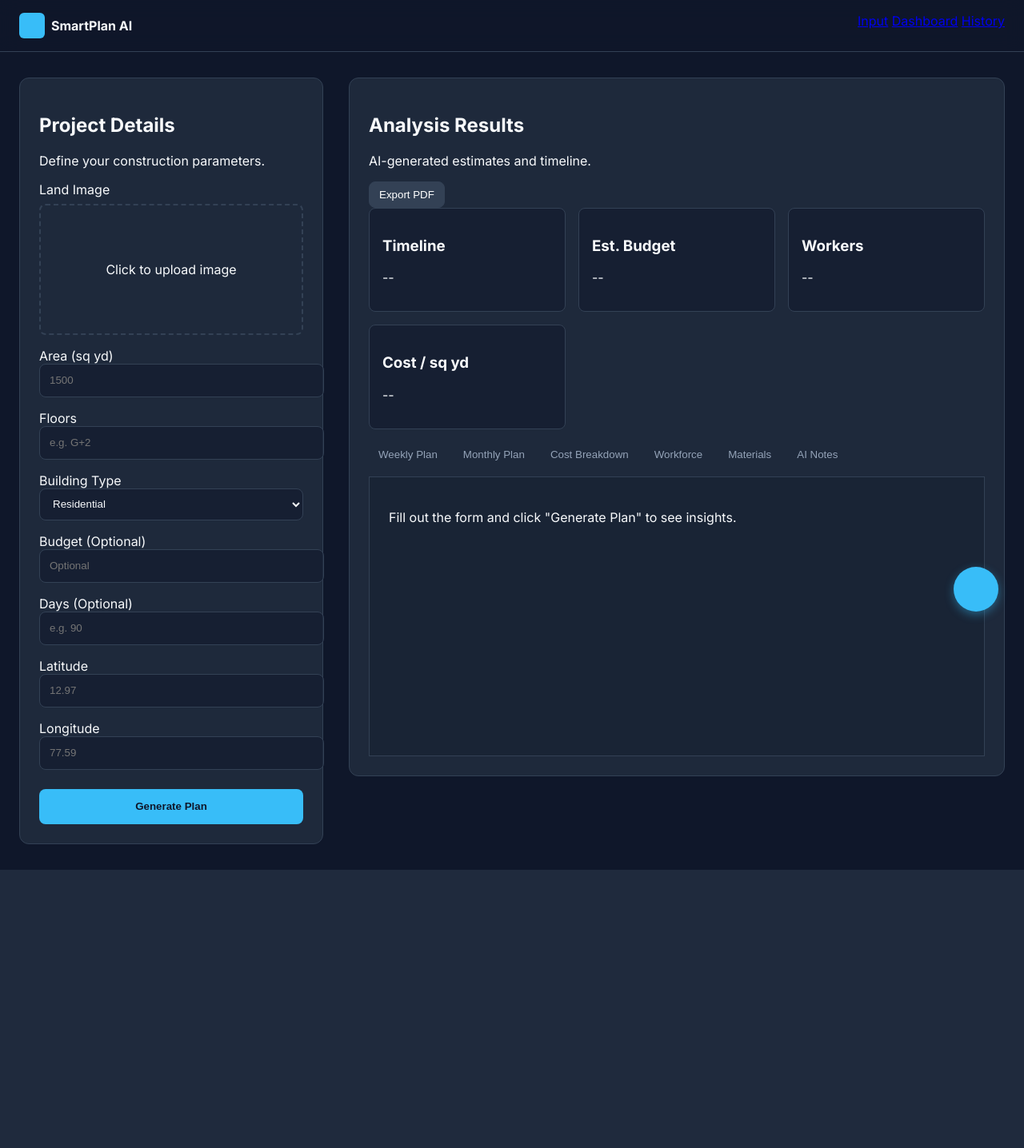
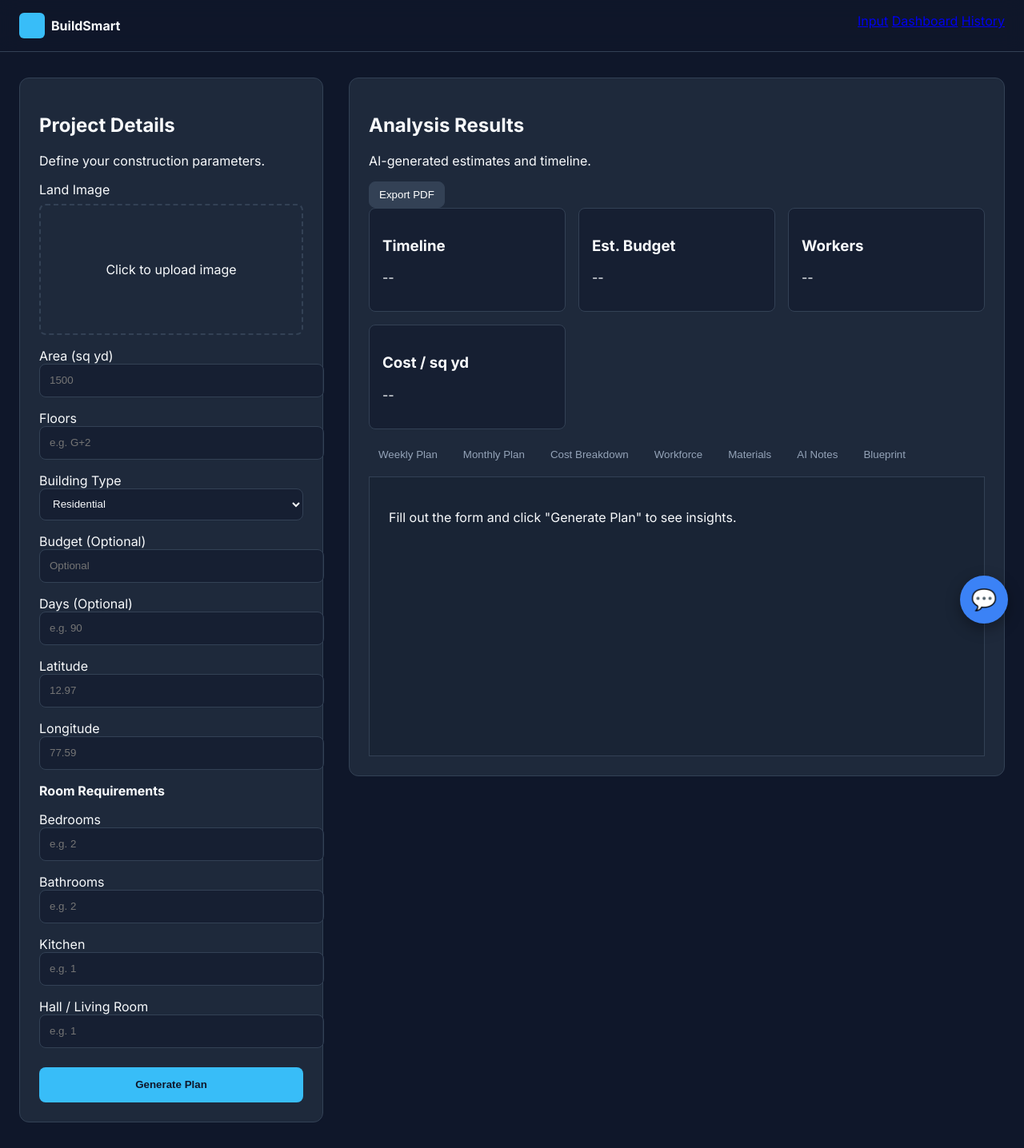
Before and after one commit to SanjanaPabolu/construction-ai-app, a Flask app: page / in a window 1280 px wide. Shown: the whole page at 80% size. Before the commit the page ends 1088 px from the top, so only its background shows below. Run offline with Flask 3, Linux system fonts and the light colour scheme; some libraries are stand-ins or nearby versions.

Commit message:
Final changes

```diff
--- a/app.py
+++ b/app.py
@@ -1,5 +1,8 @@
 import os
 import base64
+import requests
+from dotenv import load_dotenv
+from groq import Groq
 from flask import Flask, render_template, request, jsonify, send_file
 from werkzeug.utils import secure_filename
 from reportlab.lib.pagesizes import A4
@@ -7,6 +10,7 @@ from reportlab.platypus import SimpleDocTemplate, Paragraph, Spacer, Image
 from reportlab.lib.styles import getSampleStyleSheet
 
 app = Flask(__name__)
+load_dotenv()
 
 # ---------------- CONFIG ----------------
 UPLOAD_FOLDER = "uploads"
@@ -15,8 +19,124 @@ os.makedirs(UPLOAD_FOLDER, exist_ok=True)
 os.makedirs(PDF_FOLDER, exist_ok=True)
 
 app.config["UPLOAD_FOLDER"] = UPLOAD_FOLDER
+GROQ_API_KEY = os.getenv("GROQ_API_KEY")
+groq_client = Groq(api_key=GROQ_API_KEY)
+# ---------------- ROUTES ----------------
+# ================== HUGGING FACE BLUEPRINT ==================
 
-# ---------------- ROUTES ----------------
+HF_API_KEY = os.getenv("HF_API_KEY")
+HF_MODEL_URL = "https://router.huggingface.co/hf-inference/models/stabilityai/stable-diffusion-xl-base-1.0"
+
+def distribute_rooms(total_floors, bedrooms, bathrooms, kitchen, hall):
+    """
+    Distribute rooms logically across floors.
+    Ground floor gets hall & kitchen.
+    Remaining rooms spread across upper floors.
+    """
+
+    distribution = []
+
+    # ---------- Ground floor ----------
+    ground_bed = max(1, bedrooms // total_floors)
+    ground_bath = max(1, bathrooms // total_floors)
+
+    distribution.append({
+        "floor_label": "GROUND FLOOR",
+        "bedrooms": ground_bed,
+        "bathrooms": ground_bath,
+        "kitchen": kitchen,   # only ground
+        "hall": hall          # only ground
+    })
+
+    # Remaining rooms
+    remaining_bed = bedrooms - ground_bed
+    remaining_bath = bathrooms - ground_bath
+
+    # ---------- Upper floors ----------
+    for i in range(1, total_floors):
+
+        floors_left = total_floors - i
+
+        bed = max(0, remaining_bed // floors_left) if floors_left else 0
+        bath = max(0, remaining_bath // floors_left) if floors_left else 0
+
+        distribution.append({
+            "floor_label": f"FLOOR {i}",
+            "bedrooms": bed,
+            "bathrooms": bath,
+            "kitchen": 0,   # no kitchen upstairs
+            "hall": 0       # no main hall upstairs
+        })
+
+        remaining_bed -= bed
+        remaining_bath -= bath
+
+    return distribution
+
+
+def generate_blueprint(area, floors, building_type, bedrooms, bathrooms, kitchen, hall):
+    """
+    Generate AI blueprints for ALL floors dynamically.
+    Returns dictionary of floor_name → image_path.
+    """
+
+    headers = {
+        "Authorization": f"Bearer {HF_API_KEY}",
+        "Content-Type": "application/json",
+    }
+
+    # -------- Determine number of floors --------
+    total_floors = 1
+    if "+" in floors:
+        try:
+            total_floors = int(floors.split("+")[1]) + 1
+        except:
+            total_floors = 1
+    # ---------- Room distribution ----------
+    floor_plan = distribute_rooms(total_floors, bedrooms, bathrooms, kitchen, hall)
+
+    blueprints = {}
+
+    # -------- Generate blueprint for each floor --------
+    for i, floor in enumerate(floor_plan):
+
+        floor_label = floor["floor_label"]
+
+        prompt = f"""
+        high resolution 2D architectural floor plan,
+        clean black and white technical CAD blueprint,
+        NO perspective, NO shading, straight walls, readable labels,
+
+        {building_type} building,
+        total area {area} square yards,
+        THIS IMAGE SHOWS ONLY THE {floor_label},
+
+        {floor['bedrooms']} bedrooms,
+        {floor['bathrooms']} bathrooms,
+        {floor['kitchen']} kitchen,
+        {floor['hall']} living room,
+
+        top view professional architectural drawing
+        """
+
+        payload = {
+            "inputs": prompt,
+            "options": {"wait_for_model": True}
+        }
+
+        response = requests.post(HF_MODEL_URL, headers=headers, json=payload)
+
+        image_path = os.path.join("static", f"blueprint_{i}.png")
+
+        if response.status_code == 200:
+            with open(image_path, "wb") as f:
+                f.write(response.content)
+            blueprints[floor_label] = image_path
+        else:
+            print("HF ERROR:", response.text)
+    return blueprints
+
+LAST_RESULT = None
 
 @app.route("/")
 def home():
@@ -33,6 +153,12 @@ def analyze():
     days = request.form.get("days")
     lat = request.form.get("latitude")
     lon = request.form.get("longitude")
+    # -------- NEW ROOM INPUTS (Option B) --------
+    bedrooms = int(request.form.get("bedrooms", 1))
+    bathrooms = int(request.form.get("bathrooms", 1))
+    kitchen = int(request.form.get("kitchen", 1))
+    hall = int(request.form.get("hall", 1))
+
 
     # Save image
     image = request.files.get("land_image")
@@ -180,6 +306,8 @@ def analyze():
         weekly_plan.append("Week 19–26: Electrical, plumbing, plastering")
         weekly_plan.append("Final weeks: Painting, landscaping, inspection")
 
+    blueprint_path = generate_blueprint(area, floors, building_type,bedrooms, bathrooms, kitchen, hall)
+
     # ---------- FINAL RESPONSE ----------
     result = {
         "timeline": timeline,
@@ -218,9 +346,14 @@ def analyze():
             "latitude": lat,
             "longitude": lon,
             "imagePath": image_path
-        }
+        },
+        "blueprints": blueprint_path or {}
+
+
+
     }
-
+    global LAST_RESULT
+    LAST_RESULT = result
     return jsonify(result)
 
 @app.route("/download_pdf", methods=["POST"])
@@ -257,9 +390,60 @@ def download_pdf():
     story.append(Paragraph("📅 Week-by-Week Plan", styles["Heading2"]))
     for w in data["weeklyPlan"]:
         story.append(Paragraph(f"• {w}", styles["BodyText"]))
+    story.append(Spacer(1, 20))
+    story.append(Paragraph("Floor Blueprints", styles["Heading2"]))
+    blueprints = data.get("blueprints") or {}
+    for floor, path in data["blueprints"].items():
+         story.append(Spacer(1, 12))
+         story.append(Paragraph(floor, styles["Heading3"]))
+         story.append(Image(path, width=400, height=400))
+
 
     doc.build(story)
     return send_file(pdf_path, as_attachment=True, download_name="construction_plan.pdf")
+@app.route("/chat", methods=["POST"])
+def chat():
+    global LAST_RESULT
+
+    user_msg = request.json.get("message", "")
+
+    if not LAST_RESULT:
+        return jsonify({"reply": "Please generate a construction plan first."})
+
+    # Context for AI
+    context = f"""
+    You are a professional AI construction planning assistant.
+
+    RULES FOR RESPONSE:
+    - Give SHORT and CLEAR answers (max 3–4 lines).
+    - Focus only on construction planning, cost, timeline, workers, or materials.
+    - Do NOT give long explanations or unnecessary calculations.
+    - Provide practical engineering-style answers.
+    - Use Indian Rupees when mentioning cost.
+    - If estimation is needed, give a simple approximate value.
+
+    PROJECT DETAILS:
+    Timeline: {LAST_RESULT['timeline']}
+    Budget: {LAST_RESULT['estimatedBudget']}
+    Workers: {LAST_RESULT['workers']}
+    Cost per yard: {LAST_RESULT['costPerYard']}
+    Weekly plan: {LAST_RESULT['weeklyPlan']}
+    Materials: {LAST_RESULT['materials']}
+    Budget breakdown: {LAST_RESULT['budgetBreakdown']}
+    """
+
+
+    completion = groq_client.chat.completions.create(
+        model="llama-3.1-8b-instant",
+        messages=[
+            {"role": "system", "content": context},
+            {"role": "user", "content": user_msg}
+        ]
+    )
+
+    reply = completion.choices[0].message.content
+
+    return jsonify({"reply": reply})
 
 # ---------------- RUN APP ----------------
 if __name__ == "__main__":
--- a/requirements.txt
+++ b/requirements.txt
@@ -2,3 +2,6 @@ flask
 python-dotenv
 groq
 pillow
+matplotlib
+numpy
+reportlab
--- a/static/script.js
+++ b/static/script.js
@@ -26,6 +26,11 @@ document.getElementById("analysisForm").addEventListener("submit", async functio
   formData.append("latitude", document.getElementById("latitude").value);
   formData.append("longitude", document.getElementById("longitude").value);
   formData.append("land_image", document.getElementById("land_image").files[0]);
+  formData.append("bedrooms", document.getElementById("bedrooms").value);
+  formData.append("bathrooms", document.getElementById("bathrooms").value);
+  formData.append("kitchen", document.getElementById("kitchen").value);
+  formData.append("hall", document.getElementById("hall").value);
+
 
   const response = await fetch("/analyze", {
     method: "POST",
@@ -74,7 +79,22 @@ document.querySelectorAll(".filter-bar button").forEach(btn => {
         lastResponse.materials.map(m => `<p>• ${m}</p>`).join(""),
 
       assumptions: "<h3>AI Notes</h3>" +
-        lastResponse.assumptions.map(a => `<p>✔ ${a}</p>`).join("")
+        lastResponse.assumptions.map(a => `<p>✔ ${a}</p>`).join(""),
+      blueprint: `
+        <h3>Floor Blueprints</h3>
+
+        ${Object.entries(lastResponse.blueprints).map(([floor, path]) => `
+            <h4 style="margin-top:20px;">${floor}</h4>
+            <img src="/${path}?t=${new Date().getTime()}"
+                style="width:100%; max-width:650px;
+                        border:1px solid #ccc;
+                        border-radius:10px;
+                        margin-bottom:20px;">
+        `).join("")}
+      `
+
+
+
     };
 
     panel.innerHTML = templates[view] || "<p>No data</p>";
@@ -108,3 +128,40 @@ document.getElementById("downloadPdf").addEventListener("click", async function
   a.click();
   document.body.removeChild(a);
 });
+// CHAT SEND
+document.getElementById("chatInput").addEventListener("keypress", async function (e) {
+  if (e.key !== "Enter") return;
+
+  const msg = this.value.trim();
+  if (!msg) return;
+
+  const chatBox = document.getElementById("chatMessages");
+
+  // show user message
+  chatBox.innerHTML += `<div class="user-msg">${msg}</div>`;
+  this.value = "";
+
+  // loading bubble
+  const loading = document.createElement("div");
+  loading.className = "bot-msg";
+  loading.innerText = "Thinking...";
+  chatBox.appendChild(loading);
+  chatBox.scrollTop = chatBox.scrollHeight;
+
+  try {
+    const res = await fetch("/chat", {
+      method: "POST",
+      headers: { "Content-Type": "application/json" },
+      body: JSON.stringify({ message: msg })
+    });
+
+    const data = await res.json();
+
+    loading.remove();
+    chatBox.innerHTML += `<div class="bot-msg">${data.reply}</div>`;
+  } catch {
+    loading.innerText = "Error connecting to AI.";
+  }
+
+  chatBox.scrollTop = chatBox.scrollHeight;
+});
--- a/static/style.css
+++ b/static/style.css
@@ -165,32 +165,104 @@ input, select {
   min-height: 300px;
 }
 
-/* CHATBOT */
+/* ================= CHATBOT FINAL FIX ================= */
+
 .chatbot {
   position: fixed;
-  bottom: 32px;
-  right: 32px;
+  bottom: 20px;
+  right: 20px;
+  z-index: 9999;
 }
 
-#chatToggle {
-  width: 56px;
-  height: 56px;
-  border-radius: 50%;
-  background: var(--primary);
-  border: none;
-  box-shadow: 0 4px 12px rgba(56,189,248,0.4);
-  cursor: pointer;
+/* Floating chat window */
+#chatWindow {
+  position: fixed;
+  bottom: 90px;
+  right: 20px;
+
+  width: 320px;
+  height: 420px;
+
+  background: #0f172a;
+  border-radius: 16px;
+
+  display: flex;
+  flex-direction: column;
+  overflow: hidden;
+
+  box-shadow: 0 12px 35px rgba(0, 0, 0, 0.5);
 }
 
-#chatWindow {
-  width: 320px;
-  height: 400px;
-  background: var(--card);
-  border: 1px solid var(--border);
-  border-radius: var(--radius-lg);
-  margin-bottom: 8px;
+/* Hidden state */
+.chat-hidden {
+  display: none !important;
 }
 
-.chat-hidden {
-  display: none;
+/* Header */
+.chat-header {
+  background: #1e293b;
+  color: #fff;
+  padding: 12px;
+  font-weight: 600;
+  text-align: center;
 }
+
+/* Messages */
+.chat-messages {
+  flex: 1;
+  padding: 12px;
+  overflow-y: auto;
+  display: flex;
+  flex-direction: column;
+  gap: 10px;
+}
+
+/* Message bubbles */
+.bot-msg,
+.user-msg {
+  padding: 10px 12px;
+  border-radius: 12px;
+  max-width: 80%;
+  font-size: 14px;
+  line-height: 1.4;
+}
+
+.bot-msg {
+  background: #1e293b;
+  color: #e2e8f0;
+  align-self: flex-start;
+}
+
+.user-msg {
+  background: #3b82f6;
+  color: #fff;
+  align-self: flex-end;
+}
+
+/* Input area */
+.chat-input-area {
+  border-top: 1px solid #1e293b;
+  padding: 10px;
+}
+
+#chatInput {
+  width: 100%;
+  padding: 10px;
+  border-radius: 8px;
+  border: none;
+  outline: none;
+  font-size: 14px;
+}
+
+/* Toggle button */
+.chat-toggle-btn {
+  width: 60px;
+  height: 60px;
+  border-radius: 50%;
+  border: none;
+  background: #3b82f6;
+  color: #fff;
+  font-size: 26px;
+  cursor: pointer;
+  box-shadow: 0 6px 18px rgba(0,0,0,0.35);
+}
--- a/templates/index.html
+++ b/templates/index.html
@@ -3,7 +3,7 @@
 <head>
 <meta charset="UTF-8">
 <meta name="viewport" content="width=device-width, initial-scale=1.0">
-<title>SmartPlan AI</title>
+<title>BuildSmart</title>
 
 <link rel="preconnect" href="https://fonts.googleapis.com">
 <link rel="preconnect" href="https://fonts.gstatic.com" crossorigin>
@@ -20,7 +20,7 @@
       <div class="logo-box">
         <iconify-icon icon="lucide:hard-hat"></iconify-icon>
       </div>
-      SmartPlan AI
+      BuildSmart
     </div>
 
     <nav>
@@ -97,7 +97,37 @@
           <label>Longitude</label>
           <input type="text" id="longitude" placeholder="77.59" required>
         </div>
+
       </div>
+      <!-- ===== Room Requirements ===== -->
+<div class="form-group">
+  <label><b>Room Requirements</b></label>
+</div>
+
+<div class="grid-2">
+  <div class="form-group">
+    <label>Bedrooms</label>
+    <input type="number" id="bedrooms" placeholder="e.g. 2" required>
+  </div>
+
+  <div class="form-group">
+    <label>Bathrooms</label>
+    <input type="number" id="bathrooms" placeholder="e.g. 2" required>
+  </div>
+</div>
+
+<div class="grid-2">
+  <div class="form-group">
+    <label>Kitchen</label>
+    <input type="number" id="kitchen" placeholder="e.g. 1" required>
+  </div>
+
+  <div class="form-group">
+    <label>Hall / Living Room</label>
+    <input type="number" id="hall" placeholder="e.g. 1" required>
+  </div>
+</div>
+
 
       <button type="submit" class="btn-primary">
         <iconify-icon icon="lucide:sparkles"></iconify-icon>
@@ -152,12 +182,18 @@
       <button data-view="workers">Workforce</button>
       <button data-view="materials">Materials</button>
       <button data-view="assumptions">AI Notes</button>
+      <button data-view="blueprint">Blueprint</button>
+
     </div>
 
     <div id="resultsPanel" class="results-panel">
       <div class="empty-state">
         <iconify-icon icon="lucide:bar-chart-3"></iconify-icon>
         <p>Fill out the form and click "Generate Plan" to see insights.</p>
+      </div>
+       <div id="blueprintSection" style="display:none; margin-top:20px;">
+          <h3>Generated Blueprint</h3>
+          <img id="blueprintImage" style="width:100%; max-width:500px; border:1px solid #ccc; border-radius:10px;">
       </div>
     </div>
   </div>
@@ -166,19 +202,24 @@
 </main>
 
 <!-- Chatbot -->
+<!-- ===== Chatbot ===== -->
 <div class="chatbot">
+
   <div id="chatWindow" class="chat-hidden">
     <div class="chat-header">AI Construction Assistant</div>
-    <div id="chatMessages">
-      <div class="bot-msg">Hello! How can I help with your project?</div>
+
+    <div id="chatMessages" class="chat-messages">
+      <div class="bot-msg">Hello! Ask me anything about your construction plan.</div>
     </div>
-    <input type="text" id="chatInput" placeholder="Type a message...">
+
+    <div class="chat-input-area">
+      <input type="text" id="chatInput" placeholder="Type your question and press Enter..." />
+    </div>
   </div>
 
-  <button id="chatToggle">
-    <iconify-icon icon="lucide:message-square"></iconify-icon>
-  </button>
+  <button id="chatToggle" class="chat-toggle-btn">💬</button>
 </div>
+
 
 <script src="/static/script.js"></script>
 </body>
```
Also changed, not shown: static/blueprint_0.png (added), static/blueprint_1.png (added), static/blueprint_2.png (added).
